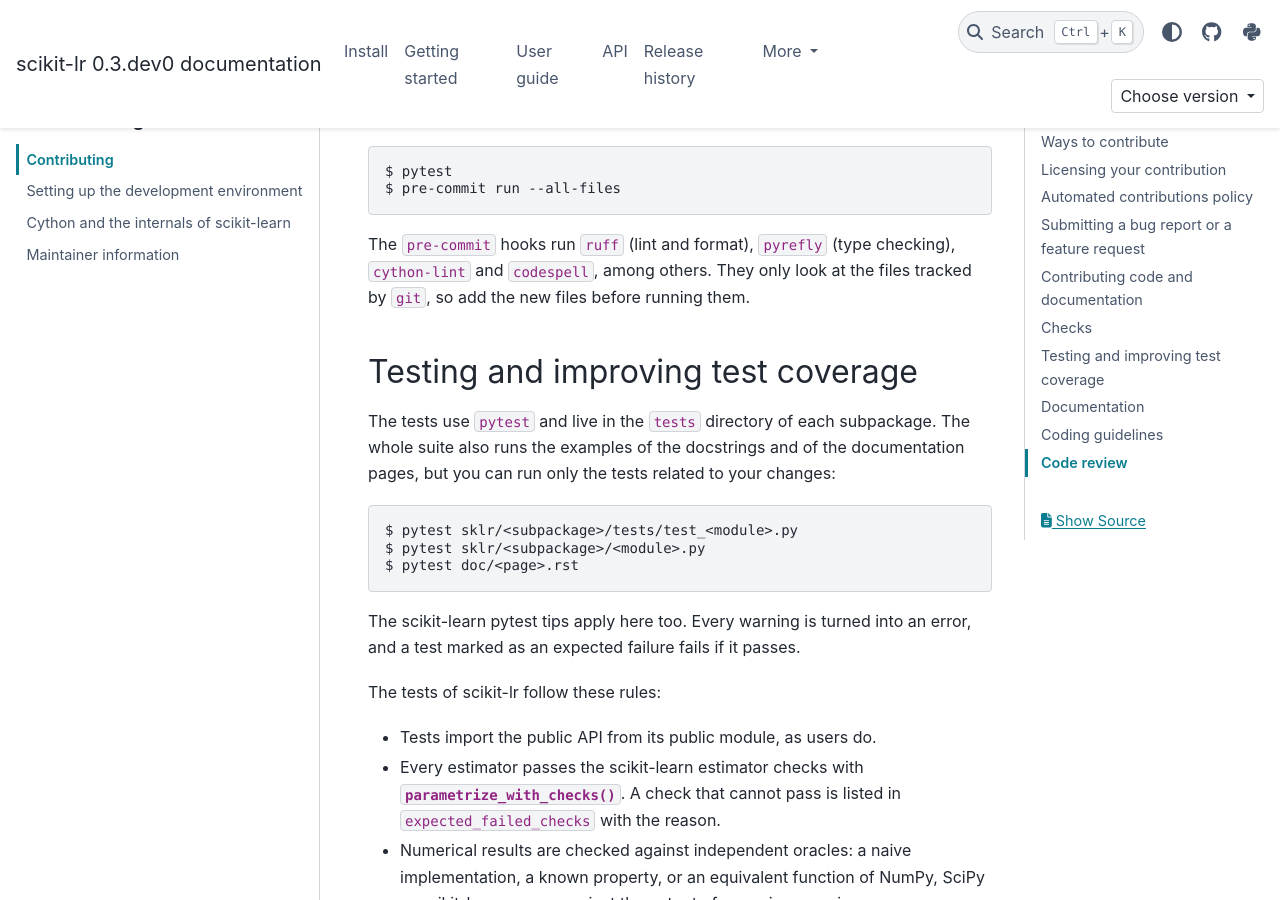
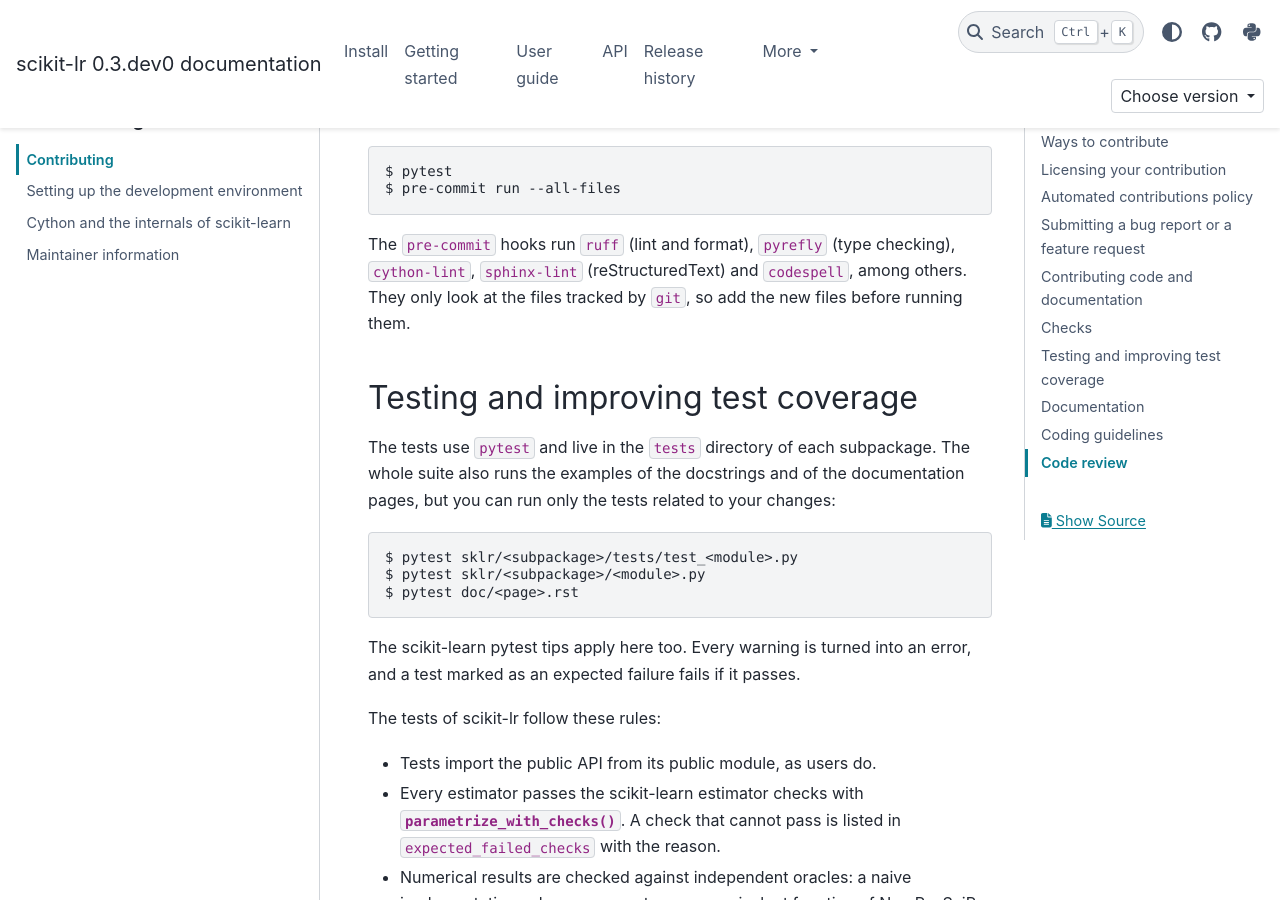
Before and after one commit to alfaro96/scikit-lr, a Sphinx documentation site: the page built from doc/developers/contributing.rst, in a window 1280 px wide and 900 px high, scrolled down 3773 px. Built offline with Sphinx 7.4.7 and the PyData theme 0.15.4, drawn with Linux system fonts in a browser that asks for light colours; pages that are not in the unit, such as notebooks, are missing from menus; the version number is read from the project's files by our own code.

Commit message:
build: lint the reStructuredText files with sphinx-lint
Add the sphinx-lint hook to pre-commit, with the same version as
scikit-learn, to catch reStructuredText markup errors, such as unbalanced
inline literals, that Sphinx may render silently, and mention it in the
contributing guide.

```diff
--- a/doc/developers/contributing.rst
+++ b/doc/developers/contributing.rst
@@ -192,8 +192,9 @@
    $ pre-commit run --all-files
 
 The ``pre-commit`` hooks run ``ruff`` (lint and format), ``pyrefly`` (type checking),
-``cython-lint`` and ``codespell``, among others. They only look at the files tracked
-by ``git``, so add the new files before running them.
+``cython-lint``, ``sphinx-lint`` (reStructuredText) and ``codespell``, among others.
+They only look at the files tracked by ``git``, so add the new files before running
+them.
 
 .. _testing:
 
```
Also changed, not shown: .pre-commit-config.yaml.
